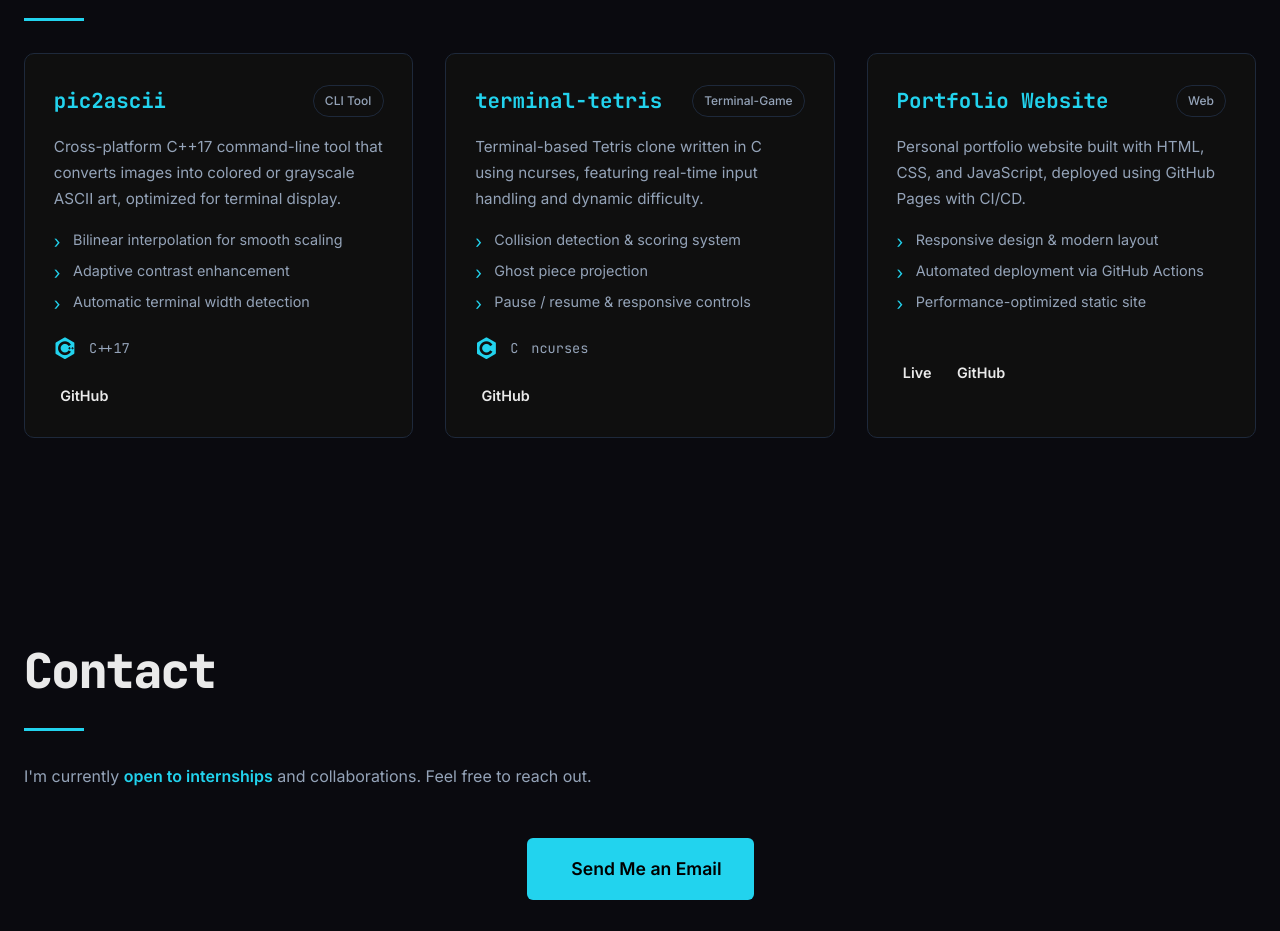
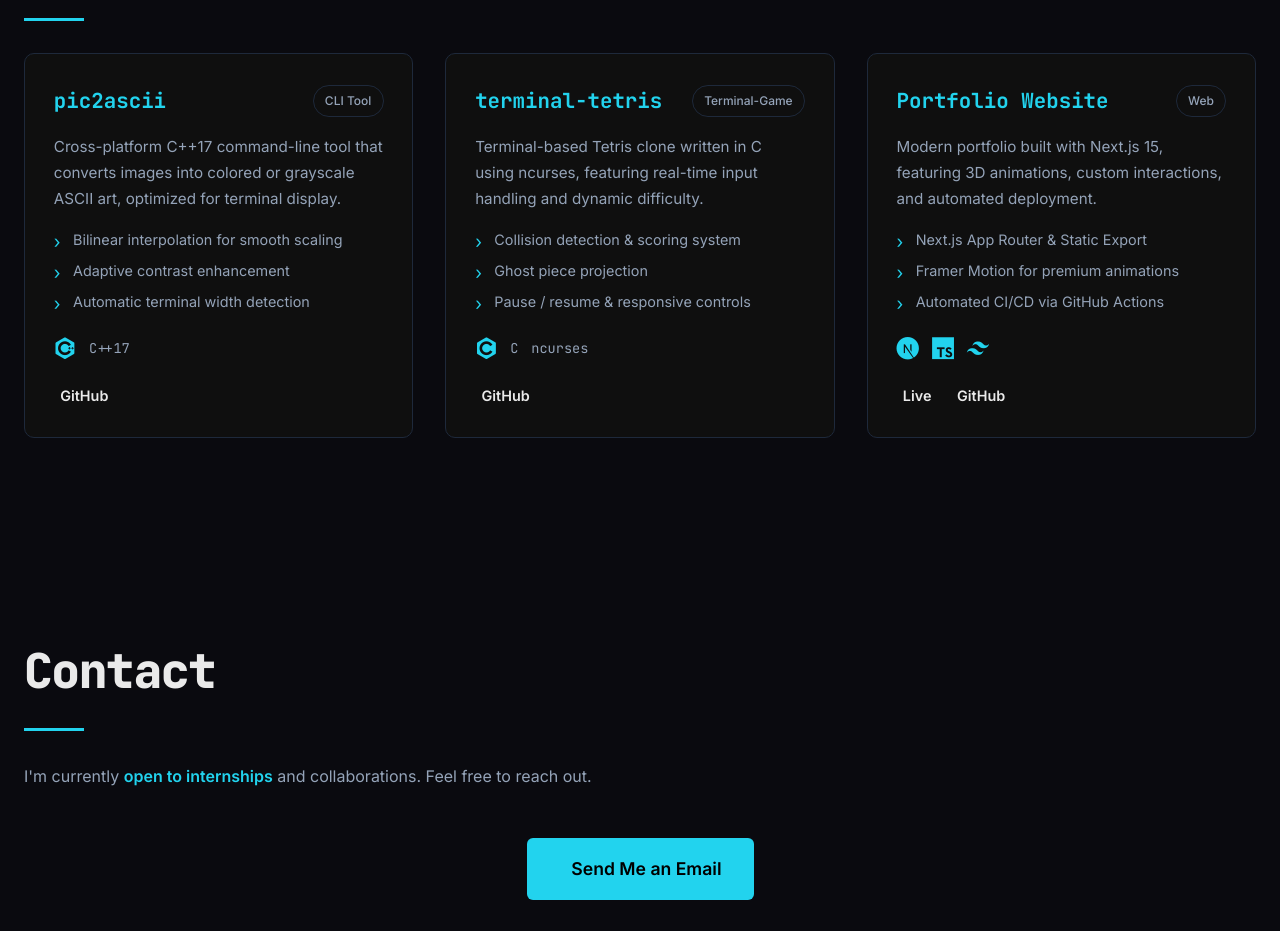
Before and after one commit to Gagandeeprai/Portfolio, a Next.js app: page /Portfolio/ in a window 1280 px wide. Shown: the part 2420-3351 px from the top of the page. Built offline with nearby package versions, Linux system fonts and the light colour scheme.

Commit message:
Update Portfolio project details

```diff
--- a/components/Projects.tsx
+++ b/components/Projects.tsx
@@ -139,17 +139,17 @@ export default function Projects() {
                     <ProjectCard
                         title="Portfolio Website"
                         type="Web"
-                        description="Personal portfolio website built with HTML, CSS, and JavaScript, deployed using GitHub Pages with CI/CD."
+                        description="Modern portfolio built with Next.js 15, featuring 3D animations, custom interactions, and automated deployment."
                         features={[
-                            "Responsive design & modern layout",
-                            "Automated deployment via GitHub Actions",
-                            "Performance-optimized static site",
+                            "Next.js App Router & Static Export",
+                            "Framer Motion for premium animations",
+                            "Automated CI/CD via GitHub Actions",
                         ]}
                         tech={
                             <>
-                                <i className="fab fa-html5" aria-hidden="true"></i>
-                                <i className="fab fa-css3-alt" aria-hidden="true"></i>
-                                <i className="fab fa-js" aria-hidden="true"></i>
+                                <i className="devicon-nextjs-plain" aria-hidden="true"></i>
+                                <i className="devicon-typescript-plain" aria-hidden="true"></i>
+                                <i className="devicon-tailwindcss-plain" aria-hidden="true"></i>
                             </>
                         }
                         links={
```
